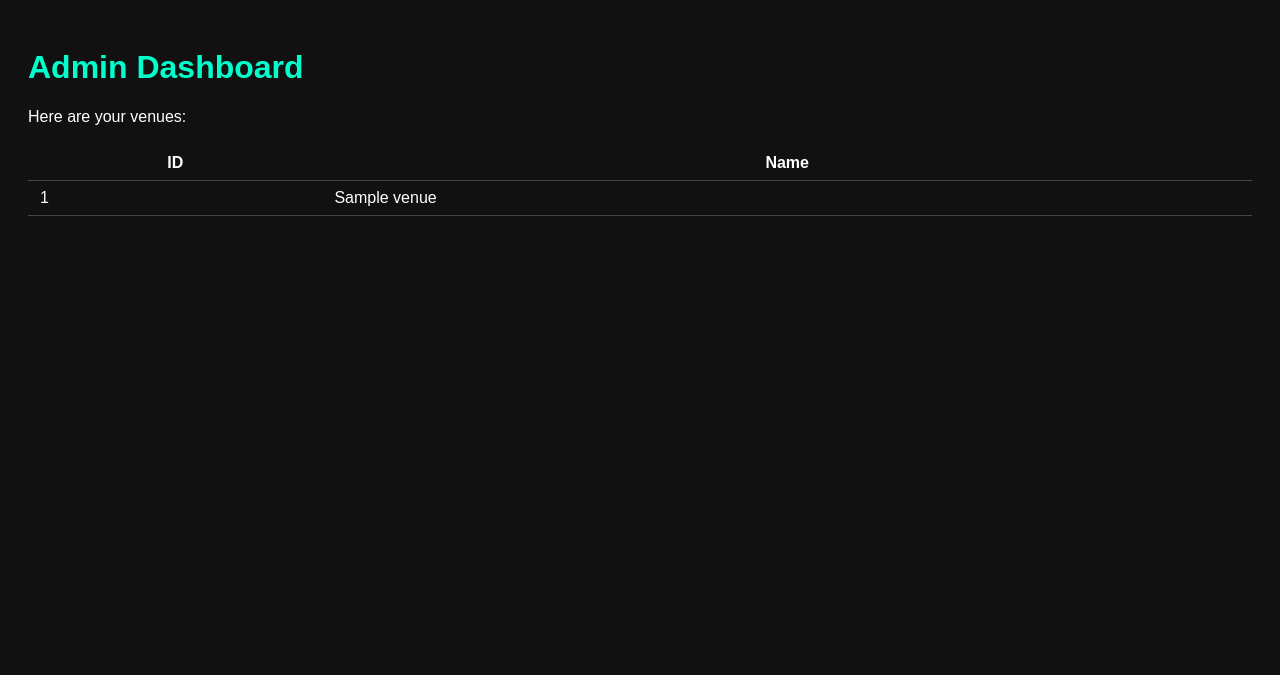
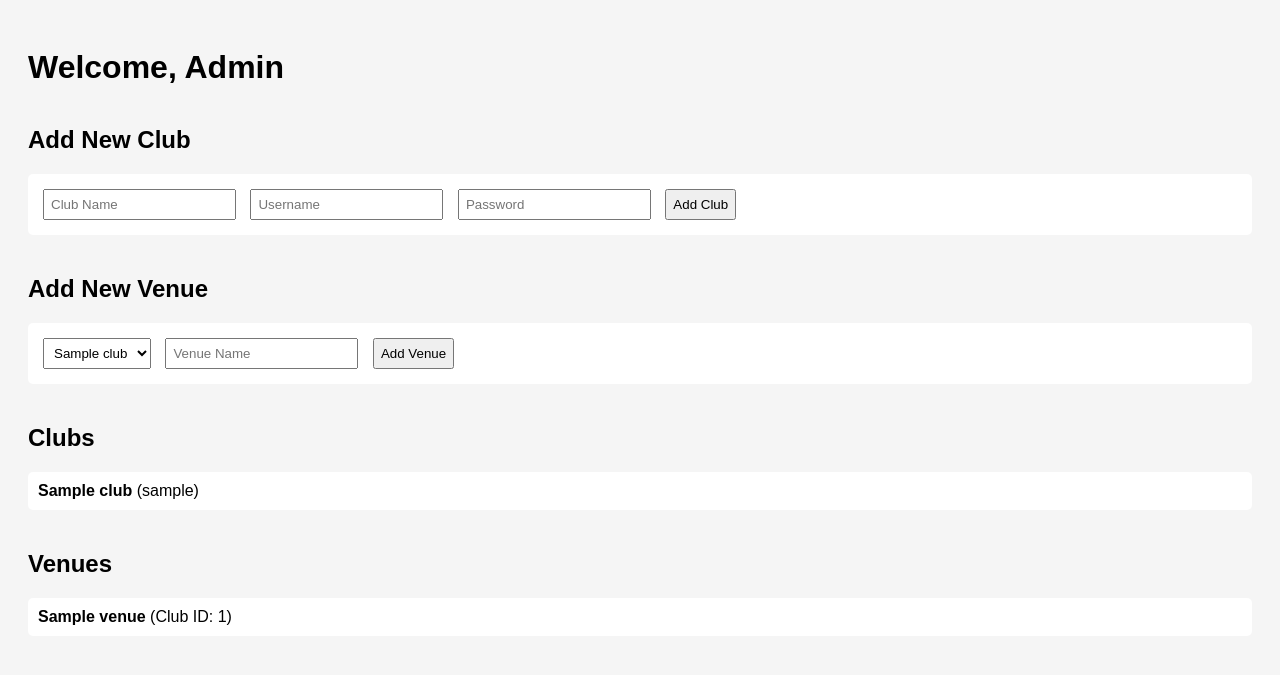
Before and after one commit to Chris-Afford/LSD, a FastAPI app: template templates/admin_dashboard.html in a window 1280 px wide. Shown: the top 675 px of the page. Run offline with FastAPI, Linux system fonts and the light colour scheme; the template is opened without the code that fills it: most values are stand-ins (such as "Sample title", 1, 10 or a date in 2020).

Commit message:
Update admin_dashboard.html

```diff
--- a/templates/admin_dashboard.html
+++ b/templates/admin_dashboard.html
@@ -1,50 +1,50 @@
+<!-- templates/admin_dashboard.html -->
 <!DOCTYPE html>
-<html lang="en">
+<html>
 <head>
-  <meta charset="UTF-8">
-  <title>Admin Dashboard</title>
-  <style>
-    body {
-      font-family: sans-serif;
-      background-color: #111;
-      color: white;
-      padding: 20px;
-    }
-    h1 {
-      color: #00ffcc;
-    }
-    table {
-      width: 100%;
-      margin-top: 20px;
-      border-collapse: collapse;
-    }
-    th, td {
-      padding: 8px 12px;
-      border-bottom: 1px solid #444;
-    }
-    tr:hover {
-      background-color: #222;
-    }
-  </style>
+    <title>Admin Dashboard</title>
+    <style>
+        body { font-family: Arial; padding: 20px; background: #f5f5f5; }
+        h2 { margin-top: 40px; }
+        form { margin-bottom: 30px; padding: 10px; background: #fff; border-radius: 5px; }
+        input, select, button { margin: 5px; padding: 6px; }
+        .item-list { background: #fff; padding: 10px; border-radius: 5px; margin-bottom: 20px; }
+    </style>
 </head>
 <body>
-  <h1>Admin Dashboard</h1>
-  <p>Here are your venues:</p>
-  <table>
-    <thead>
-      <tr>
-        <th>ID</th>
-        <th>Name</th>
-      </tr>
-    </thead>
-    <tbody>
-      {% for venue in venues %}
-      <tr>
-        <td>{{ venue.id }}</td>
-        <td>{{ venue.name }}</td>
-      </tr>
-      {% endfor %}
-    </tbody>
-  </table>
+    <h1>Welcome, Admin</h1>
+
+    <h2>Add New Club</h2>
+    <form action="/admin/add_club" method="post">
+        <input type="text" name="name" placeholder="Club Name" required>
+        <input type="text" name="username" placeholder="Username" required>
+        <input type="password" name="password" placeholder="Password" required>
+        <button type="submit">Add Club</button>
+    </form>
+
+    <h2>Add New Venue</h2>
+    <form action="/admin/add_venue" method="post">
+        <select name="club_id">
+            {% for club in clubs %}
+                <option value="{{ club.id }}">{{ club.name }}</option>
+            {% endfor %}
+        </select>
+        <input type="text" name="venue_name" placeholder="Venue Name" required>
+        <button type="submit">Add Venue</button>
+    </form>
+
+    <h2>Clubs</h2>
+    <div class="item-list">
+        {% for club in clubs %}
+            <strong>{{ club.name }}</strong> ({{ club.username }})<br>
+        {% endfor %}
+    </div>
+
+    <h2>Venues</h2>
+    <div class="item-list">
+        {% for venue in venues %}
+            <strong>{{ venue.name }}</strong> (Club ID: {{ venue.club_id }})<br>
+        {% endfor %}
+    </div>
 </body>
 </html>
```
